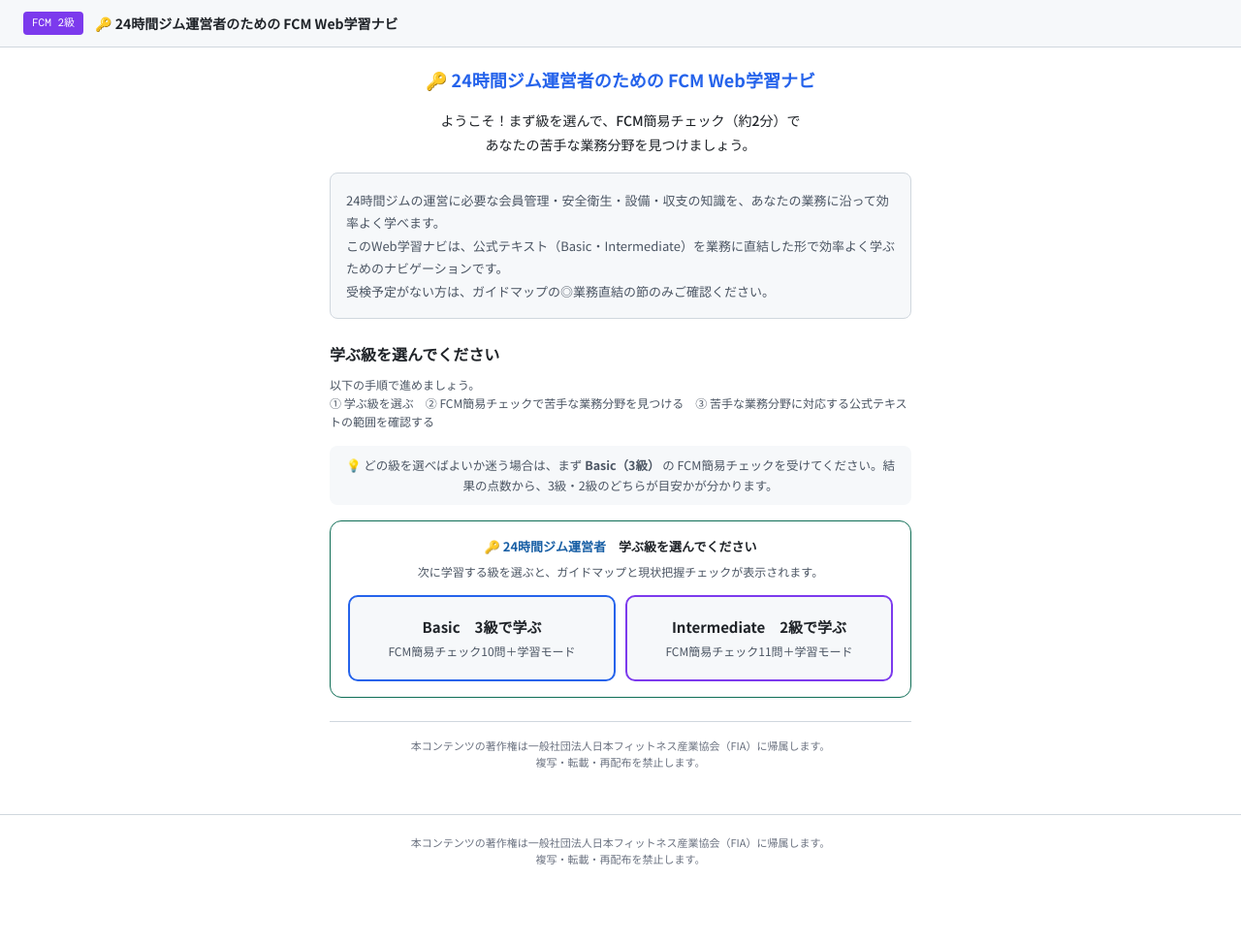
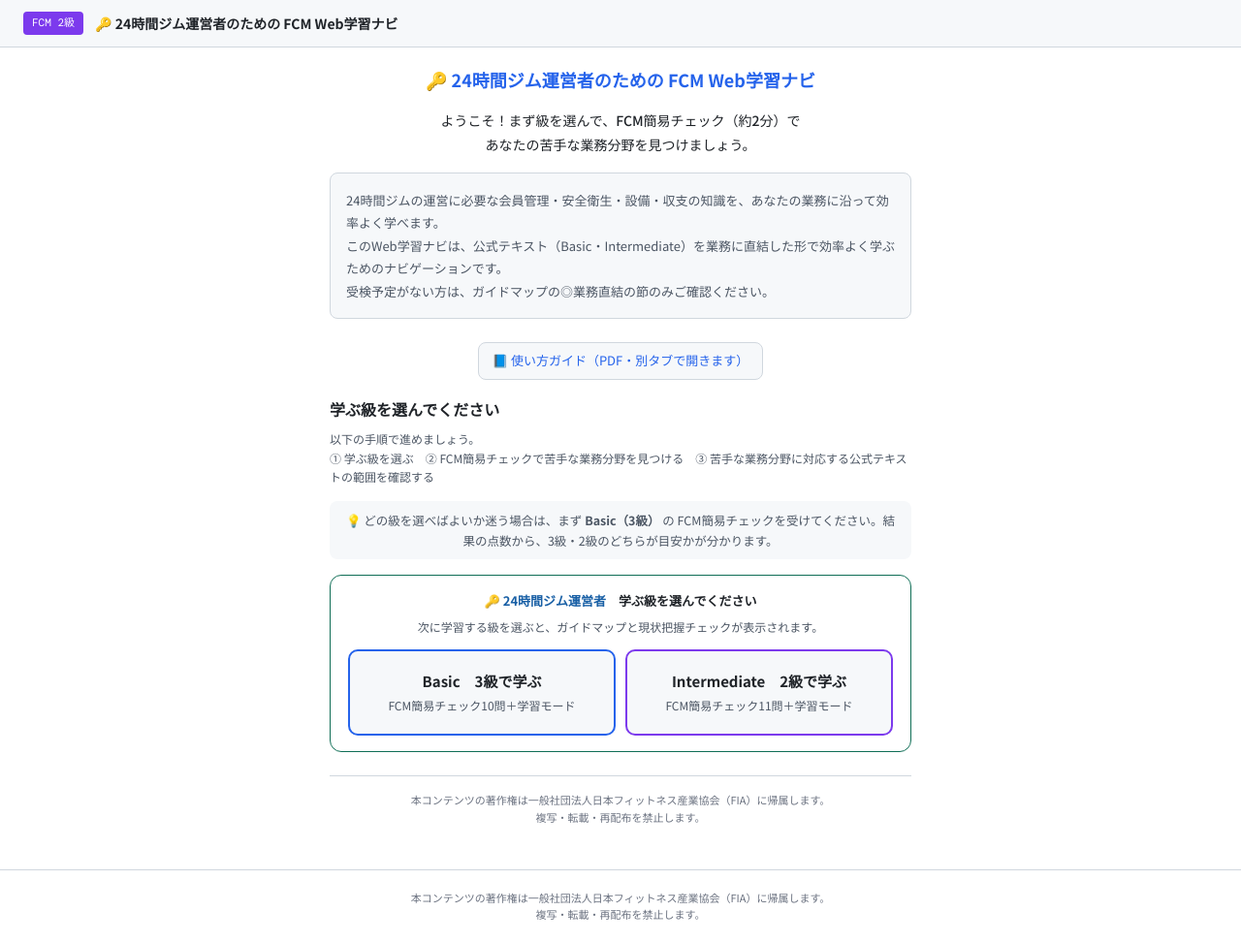
Before and after one commit to fcmbyfia/fcm-info, a plain HTML site: page navi/j24h.html in a window 1280 px wide. Shown: the whole page at 97% size. Before the commit the page ends 916 px from the top, so only its background shows below. Drawn offline with nearby package versions, Linux system fonts and the light colour scheme.

Commit message:
Add files via upload

```diff
--- a/navi/j24h.html
+++ b/navi/j24h.html
@@ -577,6 +577,9 @@ body{font-family:'Noto Sans JP',sans-serif;background:var(--bg);color:var(--text
         <div class="ps-tool-desc">24時間ジムの運営に必要な会員管理・安全衛生・設備・収支の知識を、あなたの業務に沿って効率よく学べます。<br>
           このWeb学習ナビは、公式テキスト（Basic・Intermediate）を業務に直結した形で効率よく学ぶためのナビゲーションです。<br>
           受検予定がない方は、ガイドマップの◎業務直結の節のみご確認ください。</div>
+        <div style="text-align:center;margin:2px 0 18px;">
+          <a href="https://fcmbyfia.github.io/fcm-info/navi/fcm-navi-guide.pdf" target="_blank" rel="noopener" style="display:inline-flex;align-items:center;gap:6px;font-size:13px;color:var(--accent);text-decoration:none;border:1px solid var(--border);border-radius:8px;padding:8px 14px;background:var(--surface);">📘 使い方ガイド（PDF・別タブで開きます）</a>
+        </div>
         <div class="ps-title">学ぶ級を選んでください</div>
         <div class="ps-sub">以下の手順で進めましょう。<br>① 学ぶ級を選ぶ　② FCM簡易チェックで苦手な業務分野を見つける　③ 苦手な業務分野に対応する公式テキストの範囲を確認する</div>
         <div style="font-size:12.5px;color:var(--text-sub);line-height:1.7;margin:4px 0 14px;text-align:center;background:var(--surface);border-radius:8px;padding:9px 12px;">💡 どの級を選べばよいか迷う場合は、まず <b>Basic（3級）</b> の FCM簡易チェックを受けてください。結果の点数から、3級・2級のどちらが目安かが分かります。</div>
```
Also changed, not shown: navi/jusen.html (+3 -0 lines), navi/kokyo.html (+3 -0 lines), navi/pt.html (+3 -0 lines), navi/py.html (+3 -0 lines), navi/rigaku.html (+3 -0 lines).
